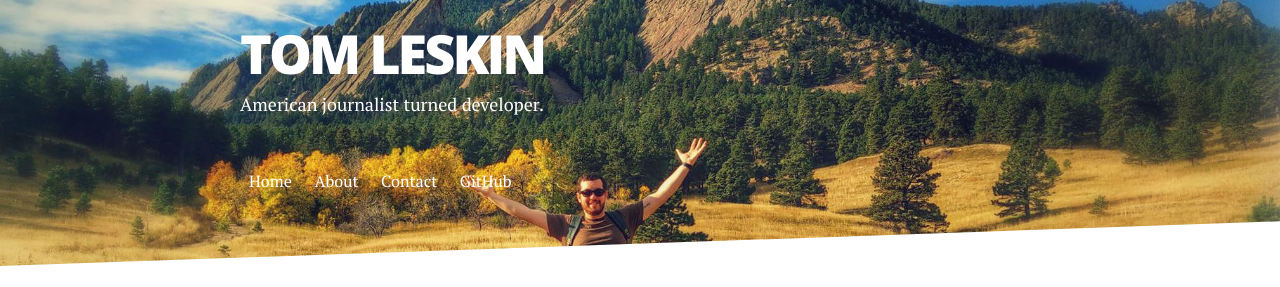
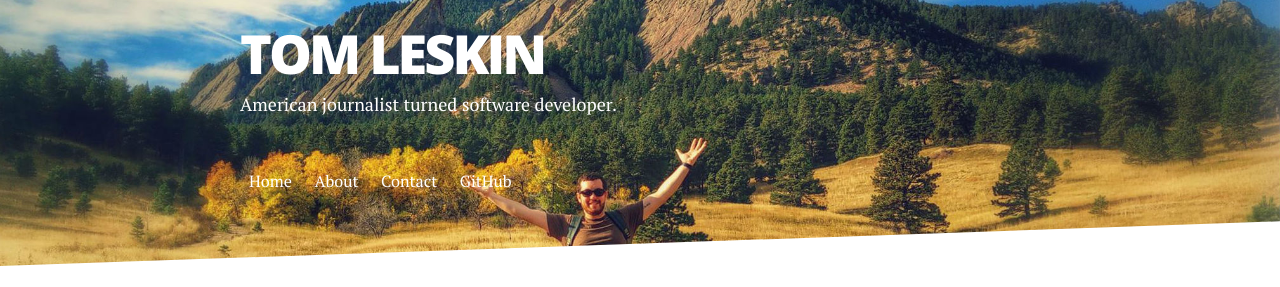
Before and after one commit to tleskin/tleskin.github.io, a Jekyll site: the page built from index.html, in a window 1280 px wide. Shown: the top 287 px of the page. Built offline with Jekyll 4.4.1, drawn with Linux system fonts in a browser that asks for light colours; nearby versions of some CDN libraries; Markdown is read by kramdown in place of the engine named in the settings; the list of posts is cut into pages by our own code.

Commit message:
Update description

```diff
--- a/_config.yml
+++ b/_config.yml
@@ -1,5 +1,5 @@
 title: Tom Leskin
-description: American journalist turned developer.
+description: American journalist turned software developer.
 
 url: http://tleskin.github.io
 baseurl: ""
```
